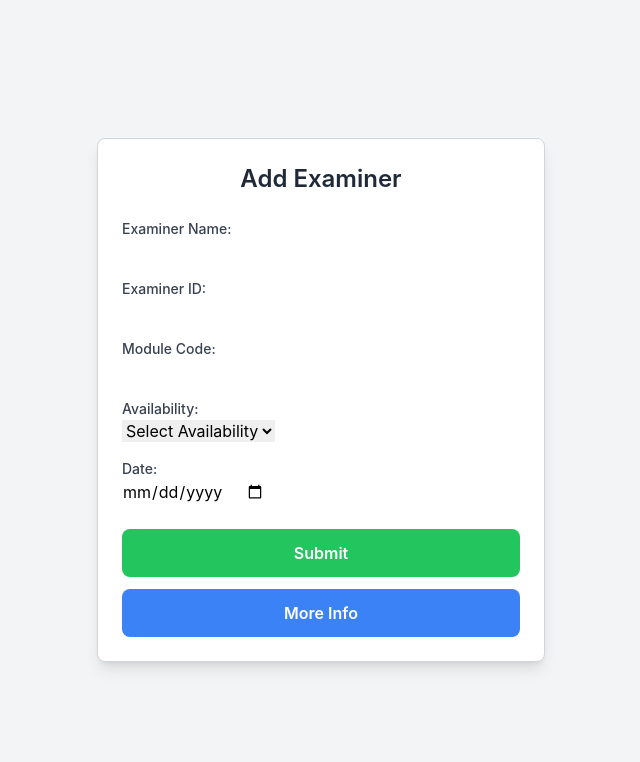
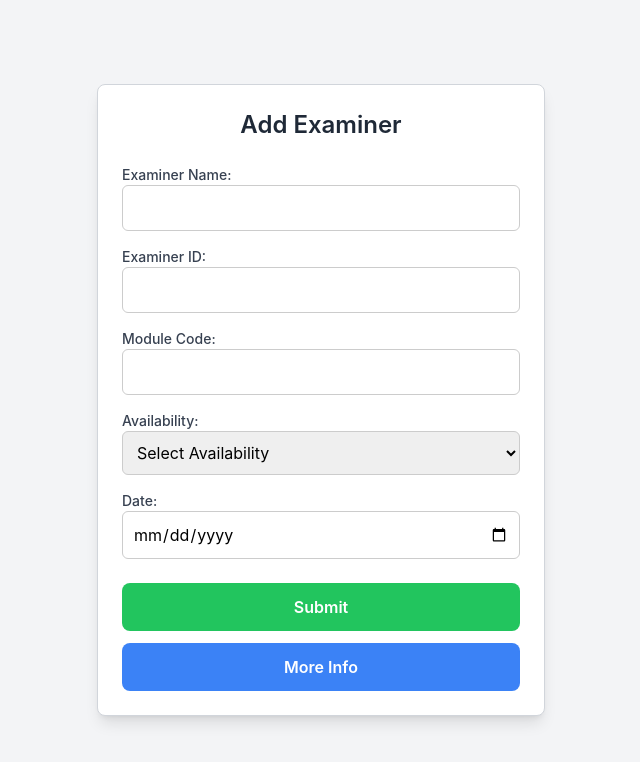
Before and after one commit to RudeNiluwaa/Auto-Shed, a React (Create React App) app in the folder frontend/: page /add-examiner in a window 1280 px wide. Shown: the top 762 px of the page, without its empty margins (319-959 px from the left). Built offline with nearby package versions, Linux system fonts and the light colour scheme.

Commit message:
add styles to AddExaminer.js

```diff
--- a/frontend/src/App.css
+++ b/frontend/src/App.css
@@ -36,3 +36,19 @@
     transform: rotate(360deg);
   }
 }
+
+
+
+.input-field {
+  width: 100%;
+  padding: 10px;
+  border: 1px solid #ccc;
+  border-radius: 6px;
+  outline: none;
+  transition: border 0.3s ease-in-out;
+}
+
+.input-field:focus {
+  border-color: #4CAF50; /* Green */
+  box-shadow: 0 0 5px rgba(76, 175, 80, 0.5);
+}
```
